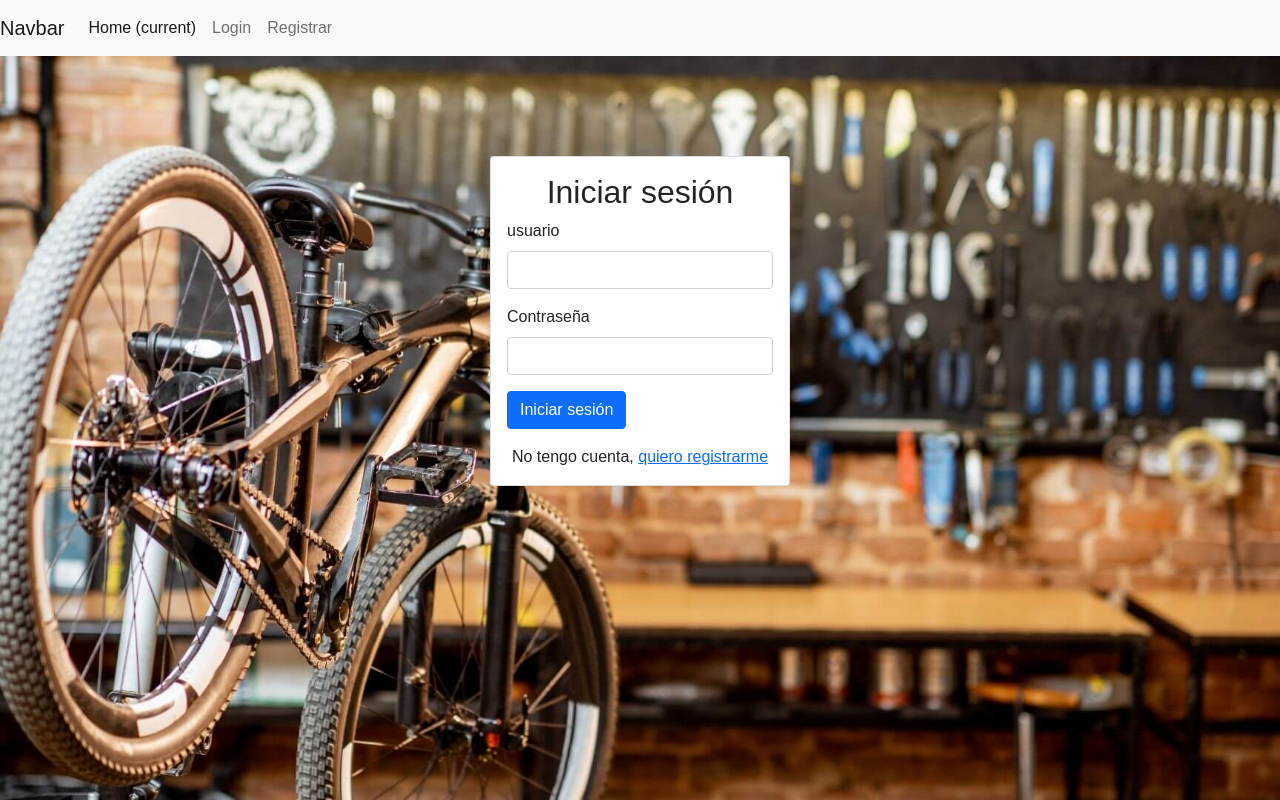
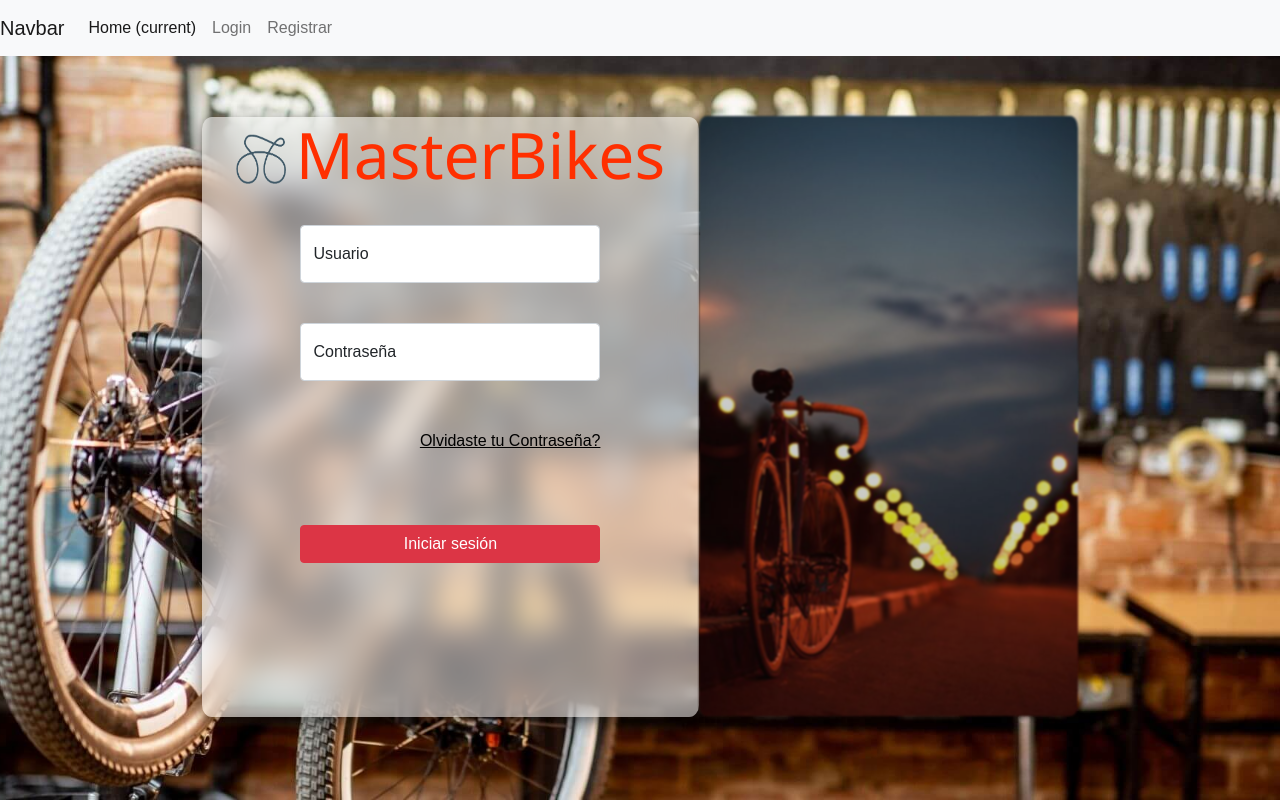
Before and after one commit to ctomrp/homework-django-masterbikes, a Django app: page /login in a window 1280 px wide. Run offline with Django 4.2, Linux system fonts and the light colour scheme.

Commit message:
Cambio css login

```diff
--- a/backend/masterbikes/login/static/style.css
+++ b/backend/masterbikes/login/static/style.css
@@ -6,10 +6,66 @@ body {
   background-repeat: no-repeat;
   background-attachment: fixed;
   background-color: rgba(255, 249, 249, 0.7);
+  overflow: hidden;
+
 }
-
+a{
+  color: black;
+}
+/*
 .card {
     width: 300px;
     margin: 0 auto;
     margin-top: 100px;
   }
+*/
+.container{
+  display: flex;
+  height: 600px;
+  width: 900px;
+  margin: auto;
+  margin-top: 60px;
+  align-items: center;
+}
+
+.login_cont{
+    background: rgba(255, 255, 255, .5);
+    box-shadow: 0 5px 15px rgba(0, 0,0, .5);
+    backdrop-filter: blur(15px);
+    display:flex;
+    flex-direction: column;
+    width: 90%;
+    margin-left: 0.1px;
+    margin-top: 0.5px;
+    border-radius: 2%;
+}
+.titulo-texto{
+  font-family: 'Segoe UI', Tahoma, Geneva, Verdana, sans-serif;
+  color: #ff2f00;
+
+}
+.login_foto{
+  display: flex;
+  justify-content: center;
+  align-items: center;
+  width: 70%;
+  height: 100%;
+  background-image: url("./login_foto.jpg");
+  background-image: rgba(255, 255, 255, .15);
+  background-size: cover;
+  border-radius: 2%;
+  filter: blur(1px) grayscale(10%) brightness(80%);
+}
+
+.form-floating{
+  width: 300px;
+}
+.foto-icon{
+  display: flex;
+  align-items: center ;
+}
+.icono{
+  height: 50px;
+  width: 50px;
+  margin-right: 10px;
+}
--- a/backend/masterbikes/login/templates/login.html
+++ b/backend/masterbikes/login/templates/login.html
@@ -1,36 +1,38 @@
 {% extends 'index.html' %} {% block content %}
-<div class="container">
-  <div class="card">
-    <div class="card-body">
-      <h2 class="card-title text-center">Iniciar sesión</h2>
+<div class="container login_cont">
+  <div class="foto-icon">
+      <img src="../static/icon.png" alt="icono" class="icono">
+      <h2 class="display-3 titulo-texto">MasterBikes</h2>
+</div>
       <form method="POST" action="{{ 'login_ver' }}" autocomplete="off">
         {% csrf_token %}
-        <div class="mb-3">
-          <label for="username" class="form-label">usuario</label>
+        <br>
+        <div class="form-floating mb-3">
           <input
             type="username"
             class="form-control"
             id="idusername"
             name="username"
             required
+            placeholder="username"
           />
+          <label for="idusername" class="form-label">Usuario</label>
         </div>
-        <div class="mb-3">
-          <label for="password" class="form-label">Contraseña</label>
-          <input
-            type="password"
-            class="form-control"
-            id="idpassword"
-            name="password"
-            required
-          />
+        <br>
+        <div class="form-floating">
+          <input type="password" class="form-control" id="idpassword" name="password" required placeholder="Password"/>
+          <label for="idpassword" class="form-label">Contraseña</label>
         </div>
-        <button type="submit" class="btn btn-primary">Iniciar sesión</button>
-        <p class="text-center mt-3 mb-0">
-          No tengo cuenta, <a href="{{ 'register' }}">quiero registrarme</a>
-        </p>
+
+        <p class="text-end mt-5 ml-2 mb-0">
+          <a href="{{ 'register' }}">Olvidaste tu Contraseña?</a>
+        </p> <br><br><br>
+        <div class="d-grid gap-2 ">
+        <button type="submit" class="btn btn-danger boton1">Iniciar sesión</button>
+        </div>
       </form>
-    </div>
-  </div>
 </div>
+<div class="login_foto">
+</div>
+
 {% endblock %}
```
Also changed, not shown: backend/masterbikes/login/static/icon.png (added), backend/masterbikes/login/static/login_foto.jpg (added).
